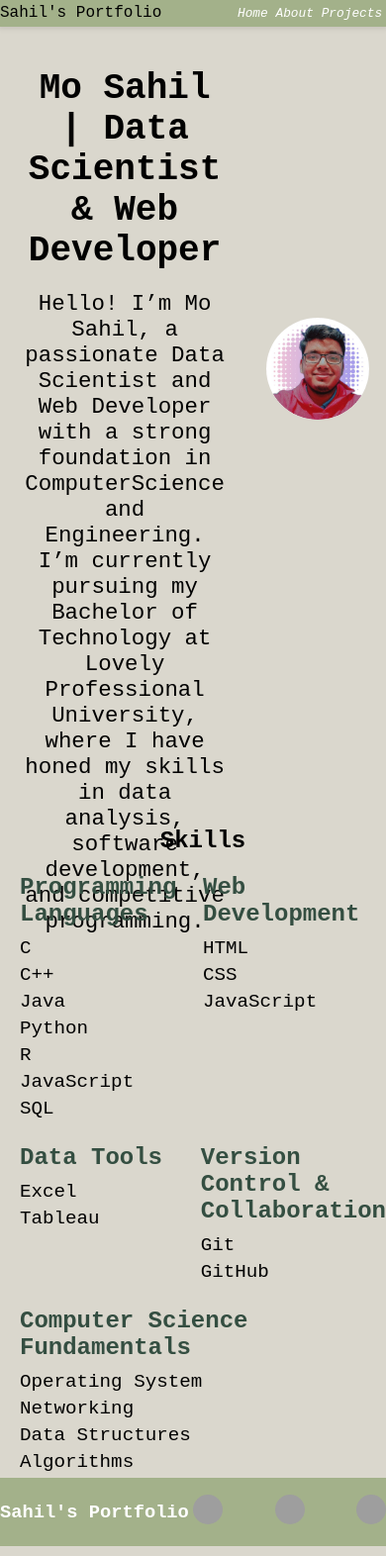
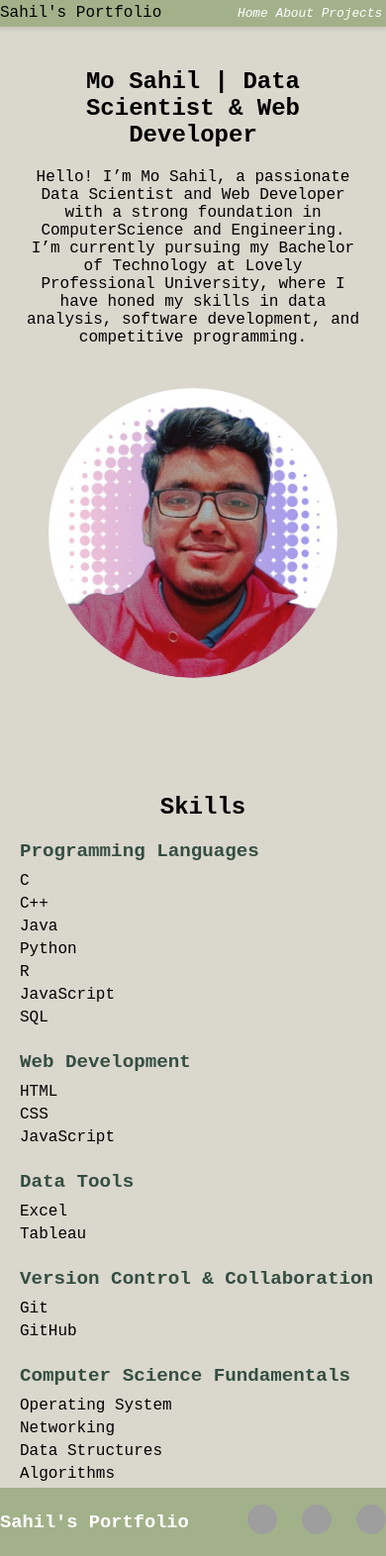
Before and after one commit to Mo-Sahill/Mo-Sahill.github.io, a plain HTML site: page about.html in a window 390 px wide. Shown: the whole page at 99% size. Drawn offline with Linux system fonts and the light colour scheme; grey boxes are pictures that could not be loaded.

Commit message:
updated about.html for phone

```diff
--- a/about.css
+++ b/about.css
@@ -58,3 +58,29 @@
     font-size: 1.2rem;
     margin-bottom: 5px;
 }
+
+@media (max-width: 768px) {
+    .intro{
+        flex-direction: column;
+    }
+
+    .skill-catagories{
+        flex-direction: column;
+    }
+
+    h1{
+        font-size: 1.5rem;
+    }
+
+    .leftSection    p{
+        font-size: 1rem;
+    }
+
+    .skill-category h3{
+        font-size: 1.2rem;
+    }
+
+    .skill-category ul li{
+        font-size: 1rem;
+    }
+}
--- a/style.css
+++ b/style.css
@@ -103,7 +103,7 @@ footer {
     display: flex;
     align-items: center;
     justify-content: space-between;
-    width: 50%;
+    width: 70vh;
     margin-right: 10vh;
     padding-top: 2vh;
     padding-bottom: 2vh;
@@ -115,7 +115,8 @@ footer {
     border-radius: 1rem;
 }
 
-@media (max-width: 768px) {
+/* Adjust for smaller screens */
+@media (max-width: 400px) {
     header{
         padding: 2px 2px;
     }
@@ -157,12 +158,8 @@ footer {
         display: block;
     }
 
-    .footer{
-        display: flex;
-        width: 100%;
-    }
-
     .socials{
+        width: 140px;
         margin: 0;
     }
 
```
